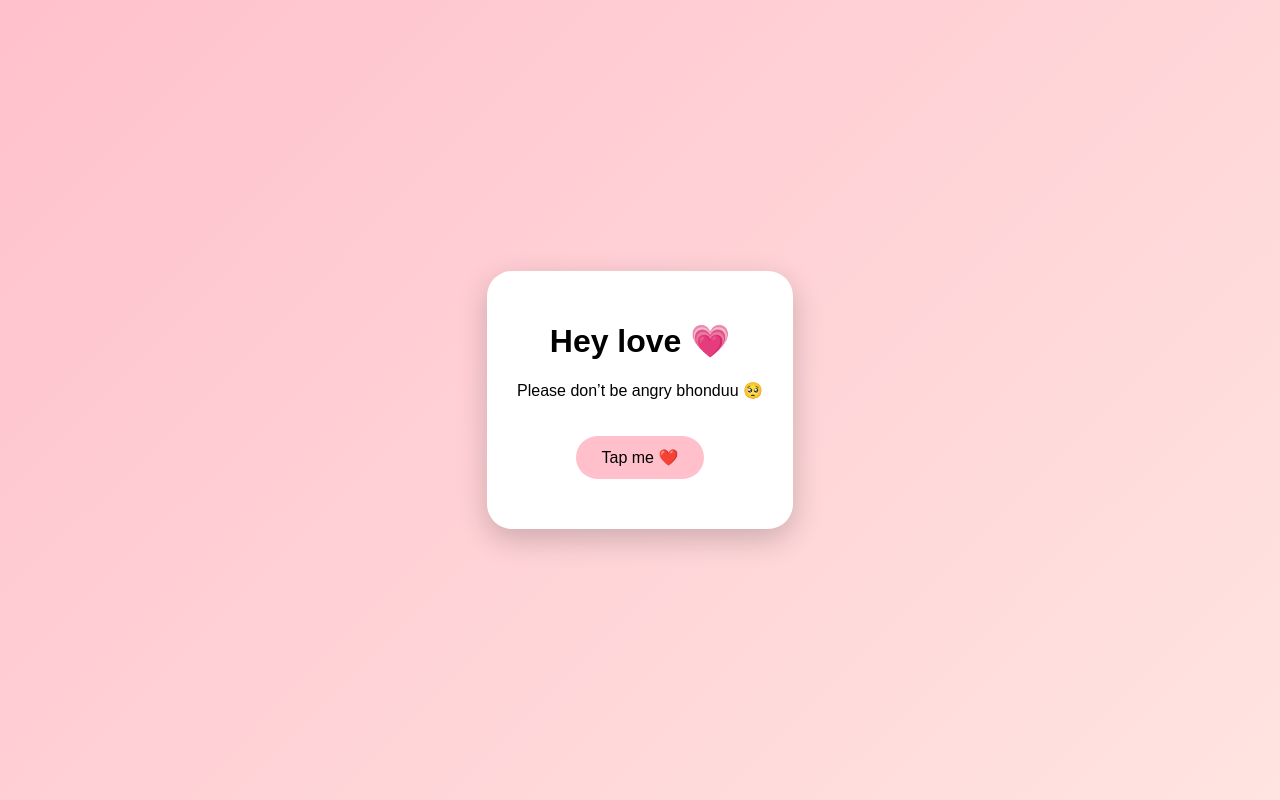
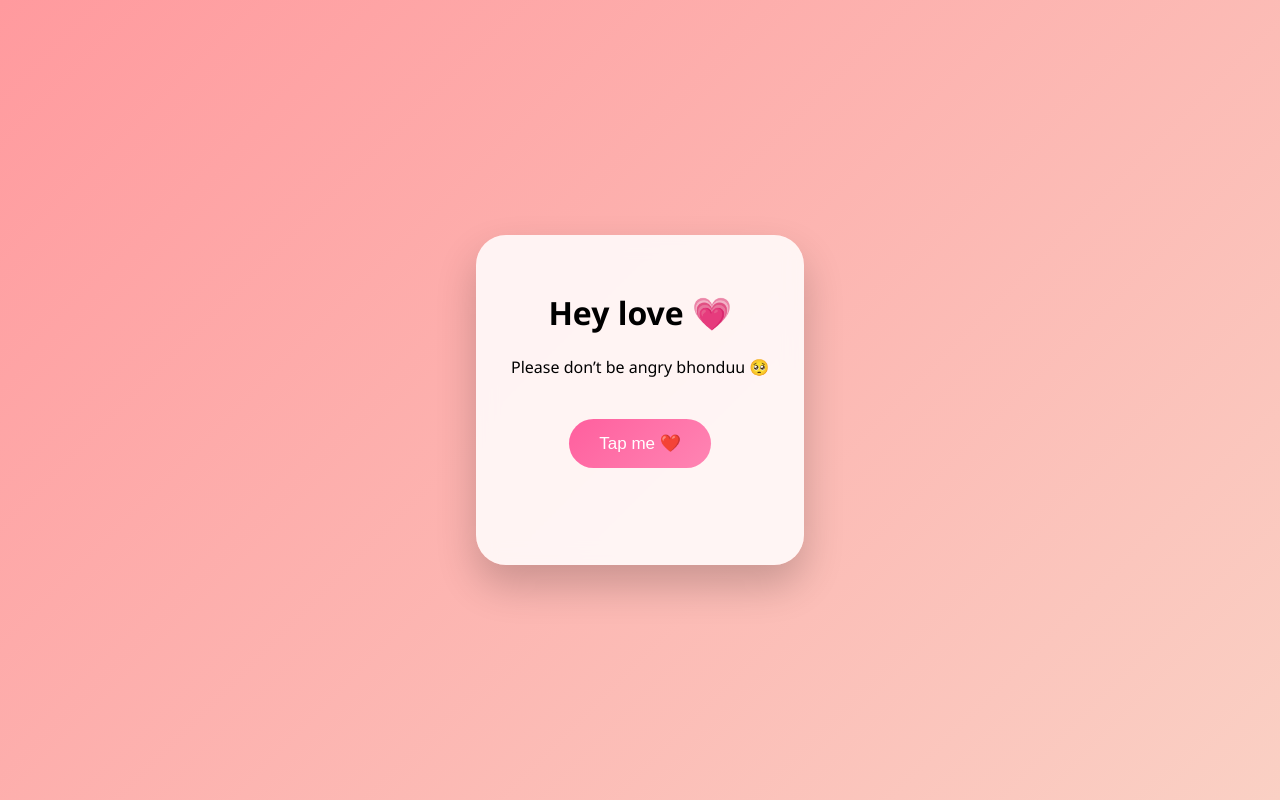
Before and after one commit to vinit01234/bhonduu, a plain HTML site: page index.html in a window 1280 px wide. Drawn offline with Linux system fonts and the light colour scheme.

Commit message:
Update style.css

```diff
--- a/style.css
+++ b/style.css
@@ -1,39 +1,75 @@
 body {
   margin: 0;
   height: 100vh;
-  background: linear-gradient(135deg, #ffc1cc, #ffe4e1);
+  background: linear-gradient(135deg, #ff9a9e, #fad0c4);
   display: flex;
   justify-content: center;
   align-items: center;
-  font-family: Arial, sans-serif;
+  font-family: 'Segoe UI', sans-serif;
+  overflow: hidden;
 }
 
+/* Floating hearts */
+.heart {
+  position: absolute;
+  color: rgba(255, 105, 180, 0.6);
+  font-size: 20px;
+  animation: floatUp 6s linear infinite;
+}
+
+@keyframes floatUp {
+  from {
+    transform: translateY(100vh);
+    opacity: 1;
+  }
+  to {
+    transform: translateY(-10vh);
+    opacity: 0;
+  }
+}
+
+/* Main card */
 .card {
-  background: white;
-  padding: 30px;
-  border-radius: 25px;
+  background: rgba(255, 255, 255, 0.85);
+  backdrop-filter: blur(10px);
+  padding: 35px;
+  border-radius: 30px;
   text-align: center;
-  box-shadow: 0 10px 30px rgba(0,0,0,0.2);
-  animation: fade 1.5s ease;
+  box-shadow: 0 20px 40px rgba(0,0,0,0.2);
+  animation: popIn 1.2s ease;
+  z-index: 10;
+}
+
+@keyframes popIn {
+  from {
+    opacity: 0;
+    transform: scale(0.8) translateY(30px);
+  }
+  to {
+    opacity: 1;
+    transform: scale(1) translateY(0);
+  }
 }
 
 button {
-  margin-top: 20px;
-  padding: 12px 26px;
-  border-radius: 30px;
+  margin-top: 25px;
+  padding: 14px 30px;
+  border-radius: 40px;
   border: none;
-  background: pink;
-  font-size: 16px;
+  background: linear-gradient(135deg, #ff5f9e, #ff85b3);
+  font-size: 17px;
+  color: white;
   cursor: pointer;
+  transition: transform 0.2s;
+}
+
+button:hover {
+  transform: scale(1.08);
 }
 
 #msg {
   margin-top: 20px;
   font-size: 18px;
-  color: #ff4d6d;
+  color: #ff2f6d;
+  min-height: 24px;
 }
-
-@keyframes fade {
-  from { opacity: 0; transform: scale(0.9); }
-  to { opacity: 1; transform: scale(1); }
-}
```
